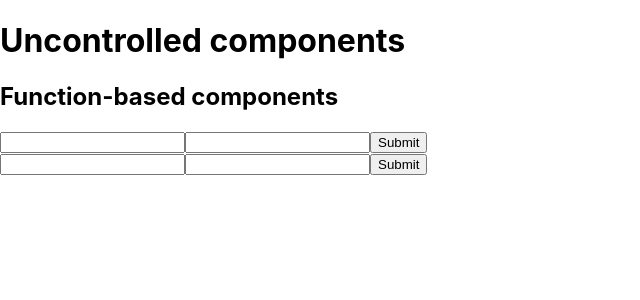
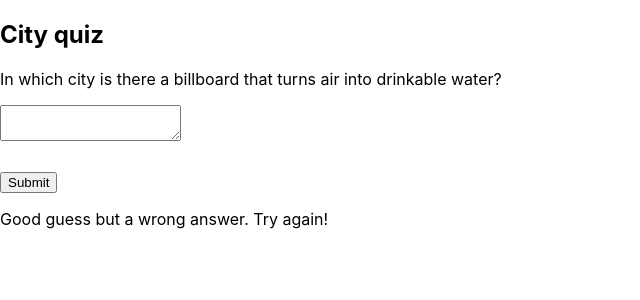
Before and after one commit to UALR-FrontEndWebDevelopmentCourse/react-examples, a React (Create React App) app: page / in a window 1280 px wide. Shown: the top 300 px of the page, without its empty margins (0-640 px from the left). Built offline with nearby package versions, Linux system fonts and the light colour scheme.

Commit message:
MockForm component created

```diff
--- a/src/App.js
+++ b/src/App.js
@@ -1,15 +1,9 @@
-import NameForm from "./Components/NameForm";
-import UserForm from "./Components/UserForm";
-import UncontrolledNameForm from "./Components/UncontrolledNameForm";
-import UncontrolledRefNameForm from "./Components/UncontrolledRefNameForm";
+import MockForm from "./Components/MockForm";
 
 export default function App() {
     return (
         <div>
-            <h1>Uncontrolled components</h1>
-            <h2>Function-based components</h2>
-            <UncontrolledNameForm/>
-            <UncontrolledRefNameForm/>
+            <MockForm status={"error"}/>
         </div>
     );
 }
--- /dev/null
+++ b/src/Components/MockForm.js
@@ -0,0 +1,27 @@
+export default function MockForm({ status = 'empty'}) {
+    if (status === 'success') {
+        return <h1>That's right!</h1>
+    }
+    return (
+        <>
+            <h2>City quiz</h2>
+            <p>
+                In which city is there a billboard that turns air into drinkable water?
+            </p>
+            <form>
+                <textarea disabled={status === 'submitting'} />
+                <br />
+                <button disabled={
+                    status === 'empty' || status === 'submitting'
+                }>
+                    Submit
+                </button>
+                {status === 'error' &&
+                    <p className="Error">
+                        Good guess but a wrong answer. Try again!
+                    </p>
+                }
+            </form>
+        </>
+    );
+}
```
Also changed, not shown: src/Components/FullForm.js (added).
